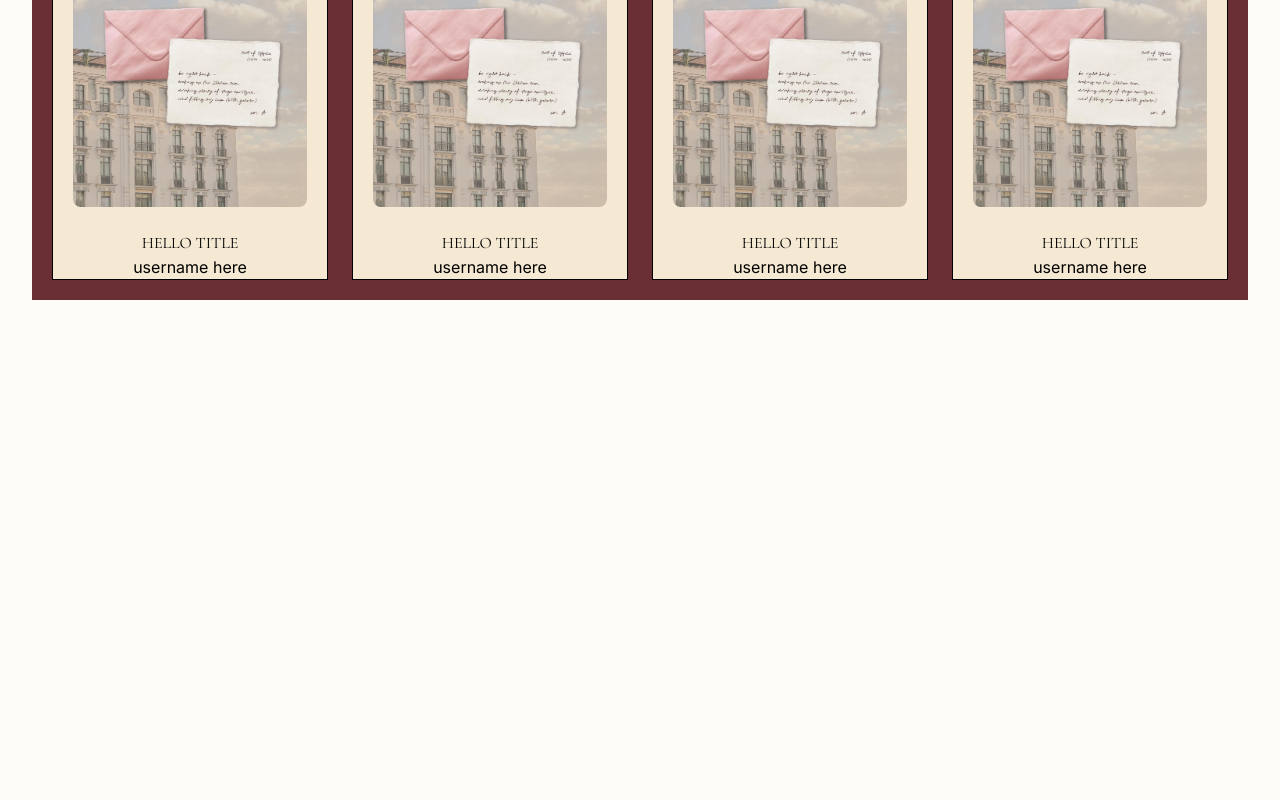
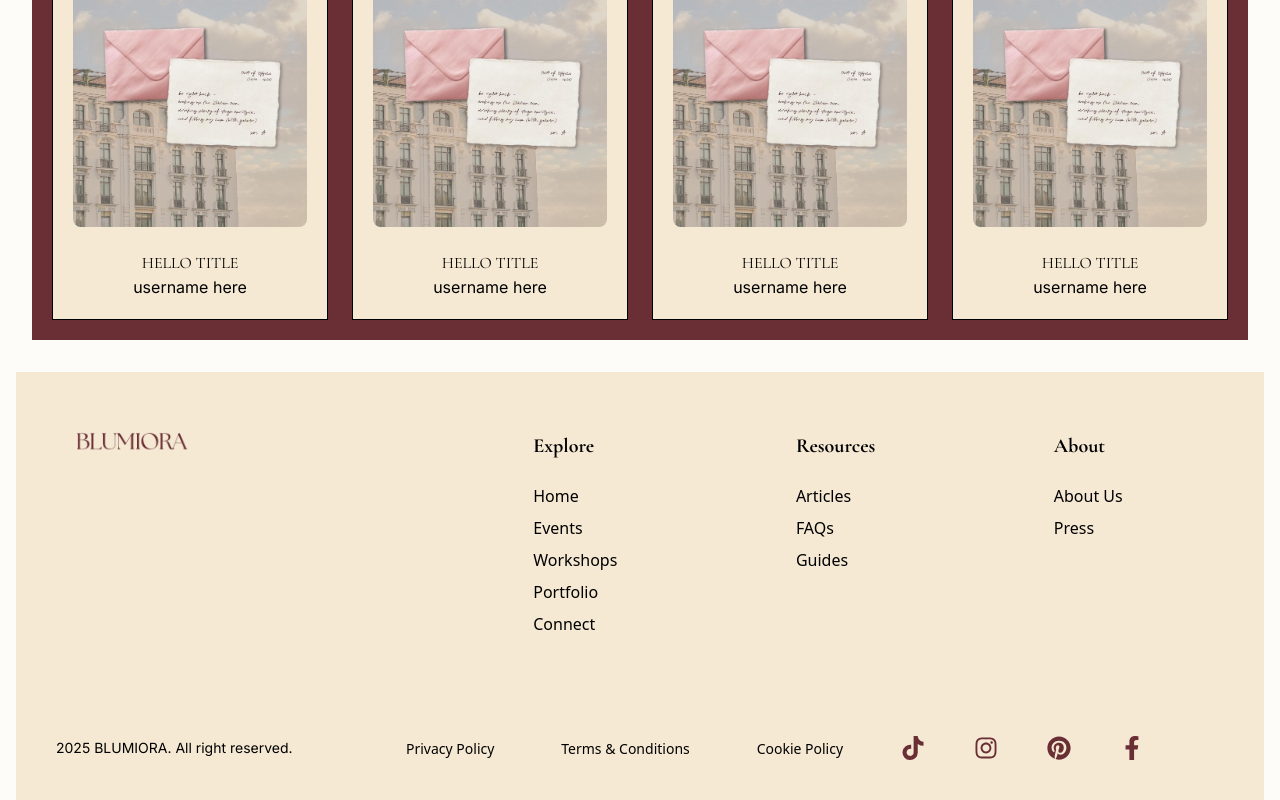
Before and after one commit to grazielac/blumiora, a Next.js app: page / in a window 1280 px wide. Shown: the part 1508-2308 px from the top of the page. Before the commit the page ends 1840 px from the top, so only its background shows below. Built offline with nearby package versions, Linux system fonts and the light colour scheme; no server answers.

Commit message:
Add Footer

```diff
--- a/app/globals.css
+++ b/app/globals.css
@@ -10,6 +10,9 @@
   --color-text2: #7d7d7d;
   --color-border: #e3e2df;
   --color-alert: #f26868;
+
+
+
 }
 
 /* @theme {
--- a/app/page.tsx
+++ b/app/page.tsx
@@ -3,6 +3,7 @@ import { SignedOut } from "@clerk/nextjs";
 import Hero from "../components/Hero";
 import FeaturedCreativesCard from "@/components/FeaturedCreatorsCard";
 import { posts } from "@/data/posts";
+import Footer from "@/components/Footer";
 
 export default function Home() {
   return (
@@ -36,6 +37,7 @@ export default function Home() {
           </main>
         </section>
       </SignedOut>
+      <Footer />
     </>
   );
 }
--- a/components/FeaturedCreatorsCard.tsx
+++ b/components/FeaturedCreatorsCard.tsx
@@ -19,7 +19,7 @@ function FeaturedCreativesCard({ image }: FeaturedCreativesCardProps) {
           <div className="w-full p-5 pb-6">
             <Image src={image} alt="title" className="rounded-lg" />
           </div>
-          <div className="flex justify-center item text-center">
+          <div className="flex justify-center item text-center mb-5">
             <div>
               <h2>HELLO TITLE</h2>
               {/* <h2 className={`${cormorant.className`} pt-10 text-2xl text-center font-semibold mb-2`}>{title}</h2> */}
--- /dev/null
+++ b/components/Footer.tsx
@@ -0,0 +1,178 @@
+import React from "react";
+import blumiora from "../public/blumiora.png";
+import Image from "next/image";
+import Link from "next/link";
+import { FaInstagram } from 'react-icons/fa';
+import { FaFacebookF } from 'react-icons/fa';
+import { FaTiktok } from 'react-icons/fa';
+import { FaTwitter } from 'react-icons/fa';
+import { FaPinterest } from 'react-icons/fa';
+
+function Footer() {
+  return (
+    <>
+      <div className="bg-accentApricot ">
+        <div className="w-full h-1/2  flex p-15 justify-between ">
+          <div className="">
+            <Image
+              src={blumiora}
+              alt="Blumiora logo"
+              width={120}
+              height={90}
+              priority
+              className="w-28 h-auto"
+            />
+          </div>
+          <div className="flex gap-4 justify-around w-4/6">
+            <div>
+              <h3 className="text-xl font-semibold">Explore</h3>
+              <div className="pt-6">
+                <ul className="space-y-2">
+                  <li>
+                    <Link
+                      href="/"
+                      className="text-m hover:text-primary transition"
+                    >
+                      Home
+                    </Link>
+                  </li>
+                  <li>
+                    <Link
+                      href="/"
+                      className="text-m hover:text-primary transition"
+                    >
+                      Events
+                    </Link>
+                  </li>
+                  <li>
+                    <Link
+                      href="/"
+                      className="text-m hover:text-primary transition"
+                    >
+                      Workshops
+                    </Link>
+                  </li>
+                  <li>
+                    <Link
+                      href="/"
+                      className="text-m hover:text-primary transition"
+                    >
+                      Portfolio
+                    </Link>
+                  </li>
+                  <li>
+                    <Link
+                      href="/"
+                      className="text-m hover:text-primary transition"
+                    >
+                      Connect
+                    </Link>
+                  </li>
+                </ul>
+              </div>
+            </div>
+            <div>
+              <h3 className="text-xl font-semibold">Resources</h3>
+              <div className="pt-6">
+                <ul className="space-y-2">
+                  <li>
+                    <Link
+                      href="/"
+                      className="text-m hover:text-primary transition"
+                    >
+                      Articles
+                    </Link>
+                  </li>
+                  <li>
+                    <Link
+                      href="/"
+                      className="text-m hover:text-primary transition"
+                    >
+                      FAQs
+                    </Link>
+                  </li>
+                  <li>
+                    <Link
+                      href="/"
+                      className="text-m hover:text-primary transition"
+                    >
+                      Guides
+                    </Link>
+                  </li>
+                </ul>
+              </div>
+            </div>
+            <div>
+              <h3 className="text-xl font-semibold">About</h3>
+              <div className="pt-6">
+                <ul className="space-y-2">
+                  <li>
+                    <Link
+                      href="/"
+                      className="text-m hover:text-primary transition"
+                    >
+                      About Us
+                    </Link>
+                  </li>
+                  <li>
+                    <Link
+                      href="/"
+                      className="text-m hover:text-primary transition"
+                    >
+                      Press
+                    </Link>
+                  </li>
+                </ul>
+              </div>
+            </div>
+          </div>
+        </div>
+
+        <div className="flex py-10 px-10 items-center">
+          <div>
+            <p className="text-sm">2025 BLUMIORA. All right reserved.</p>
+          </div>
+
+          <div className="pl-20 flex w-3/6">
+            <ul className="flex w-full justify-around">
+              <li>
+                <Link
+                  href="/"
+                  className="text-sm hover:text-primary transition"
+                >
+                  Privacy Policy
+                </Link>
+              </li>
+              <li>
+                <Link
+                  href="/"
+                  className="text-sm hover:text-primary transition"
+                >
+                  Terms & Conditions
+                </Link>
+              </li>
+              <li>
+                <Link
+                  href="/"
+                  className="text-sm hover:text-primary transition"
+                >
+                  Cookie Policy
+                </Link>
+              </li>
+            </ul>
+          </div>
+
+          {/* icons */}
+          <div className="flex w-1/4 justify-around text-primary">
+            <FaTiktok size={24} />
+            <FaInstagram size={24} />
+            <FaPinterest size={24} />
+            <FaFacebookF size={24} />
+          </div>
+        </div>
+      </div>
+    </>
+  );
+}
+
+export default Footer;
```
Also changed, not shown: components/ConnectSection.tsx (added).
